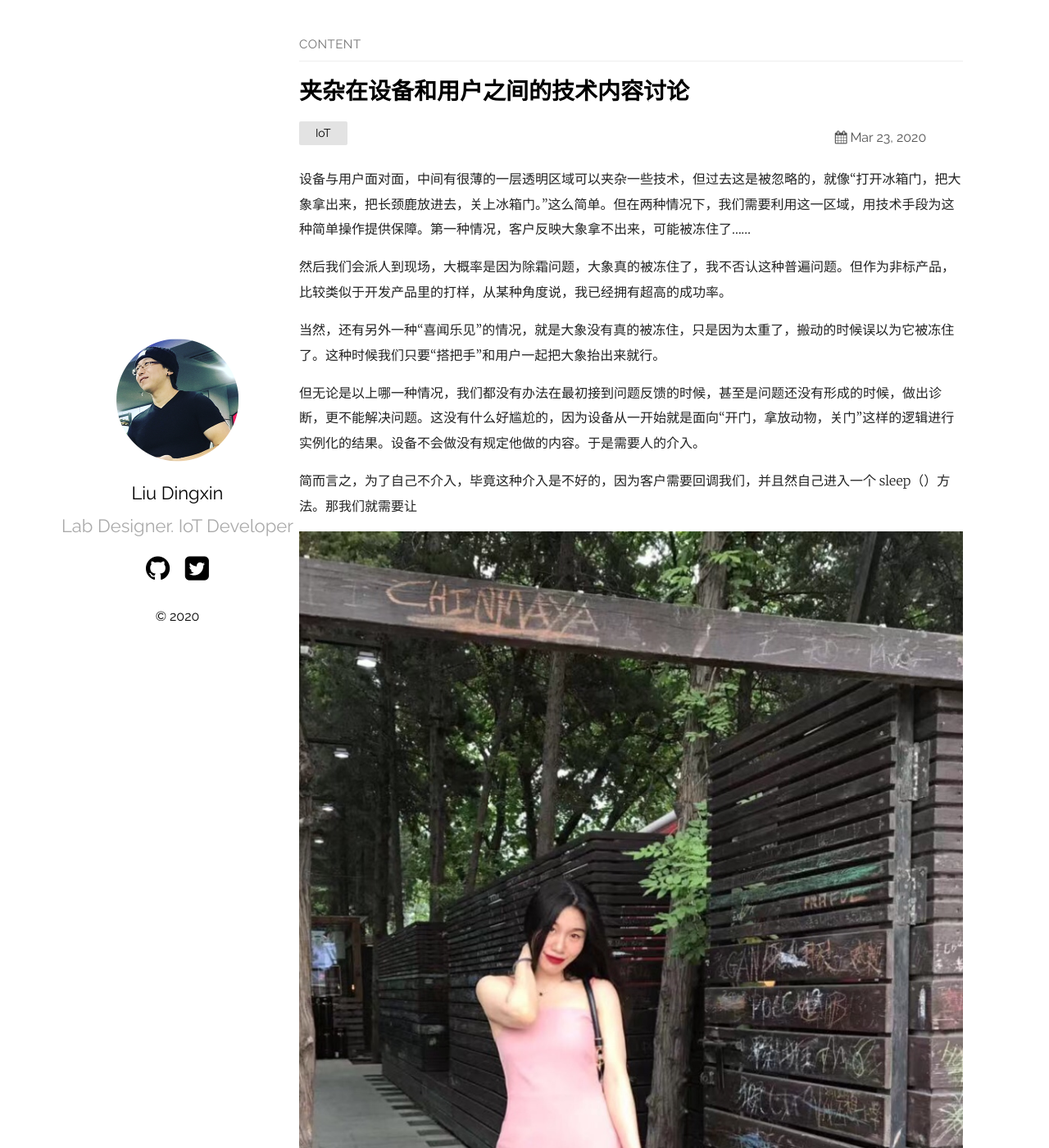
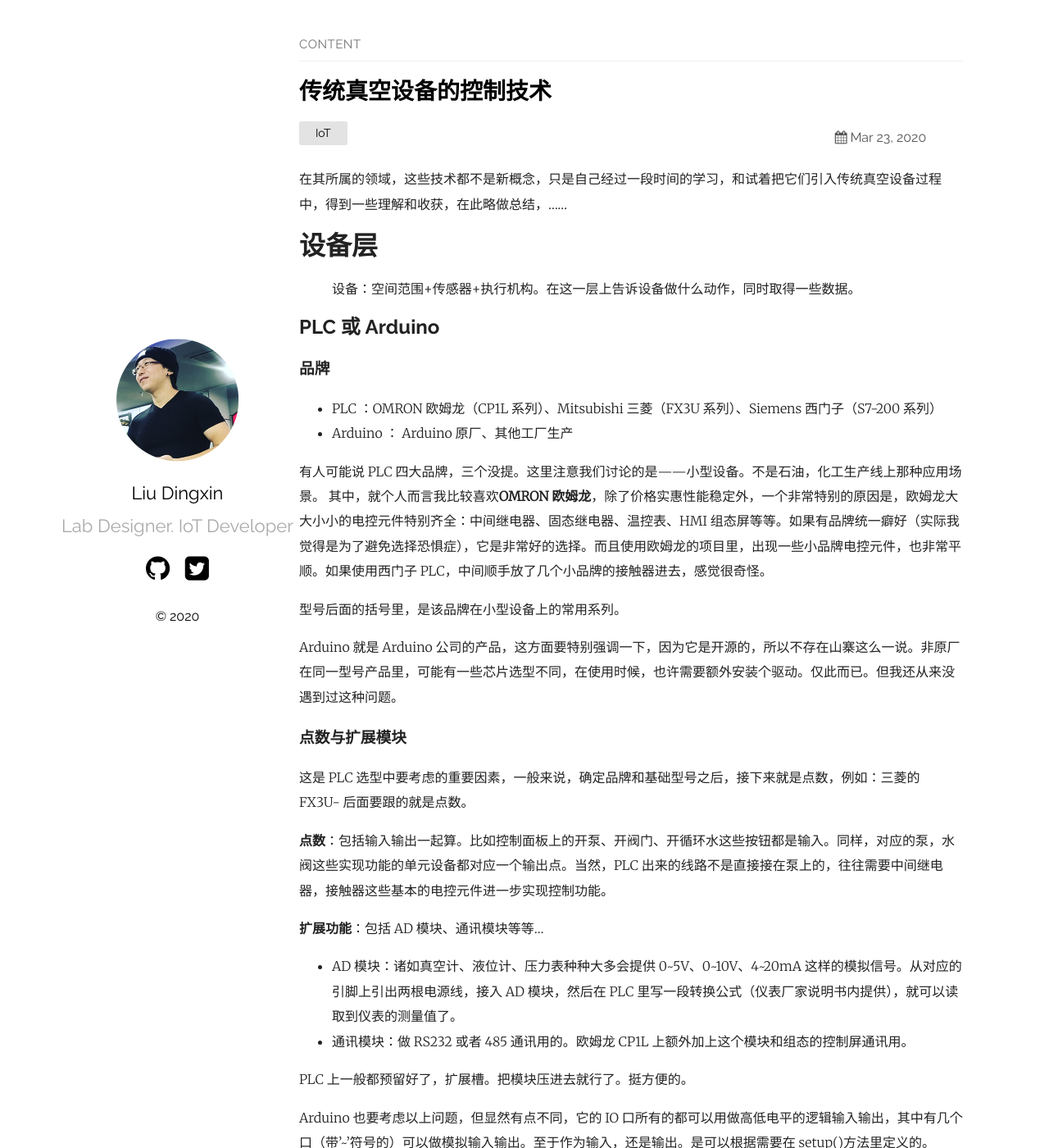
Before and after one commit to liudingxin/liudingxin.github.io, a Jekyll site: the page built from _posts/2020-03-23-Discuss_IoT_1.markdown, in a window 1280 px wide and 1400 px high. Shown: the whole window at 82% size. Built offline with Jekyll 4.4.1, drawn with Linux system fonts in a browser that asks for light colours; some of the changed text lies outside the part shown.

Commit message:
Update 2020-03-23-Discuss_IoT_1.markdown

````diff
--- a/_posts/2020-03-23-Discuss_IoT_1.markdown
+++ b/_posts/2020-03-23-Discuss_IoT_1.markdown
@@ -1,34 +1,96 @@
 ---
 layout: post
-title: "夹杂在设备和用户之间的技术内容讨论"
+title: "传统真空设备的控制技术"
 date: 2020-03-23 09:00:00 +0800
 categories: IoT
 ---
 
-设备与用户面对面，中间有很薄的一层透明区域可以夹杂一些技术，但过去这是被忽略的，就像“打开冰箱门，把大象拿出来，把长颈鹿放进去，关上冰箱门。”这么简单。但在两种情况下，我们需要利用这一区域，用技术手段为这种简单操作提供保障。第一种情况，客户反映大象拿不出来，可能被冻住了……
+在其所属的领域，这些技术都不是新概念，只是自己经过一段时间的学习，和试着把它们引入传统真空设备过程中，得到一些理解和收获，在此略做总结，……
 
 <!--excerpt-->
 
-然后我们会派人到现场，大概率是因为除霜问题，大象真的被冻住了，我不否认这种普遍问题。但作为非标产品，比较类似于开发产品里的打样，从某种角度说，我已经拥有超高的成功率。
+# 设备层
 
-当然，还有另外一种“喜闻乐见”的情况，就是大象没有真的被冻住，只是因为太重了，搬动的时候误以为它被冻住了。这种时候我们只要“搭把手”和用户一起把大象抬出来就行。
+> 设备：空间范围+传感器+执行机构。在这一层上告诉设备做什么动作，同时取得一些数据。
 
-但无论是以上哪一种情况，我们都没有办法在最初接到问题反馈的时候，甚至是问题还没有形成的时候，做出诊断，更不能解决问题。这没有什么好尴尬的，因为设备从一开始就是面向“开门，拿放动物，关门”这样的逻辑进行实例化的结果。设备不会做没有规定他做的内容。于是需要人的介入。
+## PLC 或 Arduino
 
-简而言之，为了自己不介入，毕竟这种介入是不好的，因为客户需要回调我们，并且然自己进入一个 sleep（）方法。那我们就需要让
+### 品牌
 
-![Jamilah](/assets/mm.jpg)
+- PLC ：OMRON 欧姆龙（CP1L 系列）、Mitsubishi 三菱（FX3U 系列）、Siemens 西门子（S7-200 系列）
+- Arduino ： Arduino 原厂、其他工厂生产
 
-```javascript
-const Razorpay = require("razorpay");
+有人可能说 PLC 四大品牌，三个没提。这里注意我们讨论的是——小型设备。不是石油，化工生产线上那种应用场景。
+其中，就个人而言我比较喜欢**OMRON 欧姆龙**，除了价格实惠性能稳定外，一个非常特别的原因是，欧姆龙大大小小的电控元件特别齐全：中间继电器、固态继电器、温控表、HMI 组态屏等等。如果有品牌统一癖好（实际我觉得是为了避免选择恐惧症），它是非常好的选择。而且使用欧姆龙的项目里，出现一些小品牌电控元件，也非常平顺。如果使用西门子 PLC，中间顺手放了几个小品牌的接触器进去，感觉很奇怪。
 
-let rzp = Razorpay({
-  key_id: "KEY_ID",
-  secret: "name"
-});
+型号后面的括号里，是该品牌在小型设备上的常用系列。
 
-// capture request
-rzp.capture(payment_id, cost).then(function(data) {
-  return 2;
-});
+Arduino 就是 Arduino 公司的产品，这方面要特别强调一下，因为它是开源的，所以不存在山寨这么一说。非原厂在同一型号产品里，可能有一些芯片选型不同，在使用时候，也许需要额外安装个驱动。仅此而已。但我还从来没遇到过这种问题。
+
+### 点数与扩展模块
+
+这是 PLC 选型中要考虑的重要因素，一般来说，确定品牌和基础型号之后，接下来就是点数，例如：三菱的 FX3U- 后面要跟的就是点数。
+
+**点数**：包括输入输出一起算。比如控制面板上的开泵、开阀门、开循环水这些按钮都是输入。同样，对应的泵，水阀这些实现功能的单元设备都对应一个输出点。当然，PLC 出来的线路不是直接接在泵上的，往往需要中间继电器，接触器这些基本的电控元件进一步实现控制功能。
+
+**扩展功能**：包括 AD 模块、通讯模块等等...
+
+- AD 模块：诸如真空计、液位计、压力表种种大多会提供 0~5V、0~10V、4~20mA 这样的模拟信号。从对应的引脚上引出两根电源线，接入 AD 模块，然后在 PLC 里写一段转换公式（仪表厂家说明书内提供），就可以读取到仪表的测量值了。
+- 通讯模块：做 RS232 或者 485 通讯用的。欧姆龙 CP1L 上额外加上这个模块和组态的控制屏通讯用。
+
+PLC 上一般都预留好了，扩展槽。把模块压进去就行了。挺方便的。
+
+Arduino 也要考虑以上问题，但显然有点不同，它的 IO 口所有的都可以用做高低电平的逻辑输入输出，其中有几个口（带'~'符号的）可以做模拟输入输出。至于作为输入，还是输出。是可以根据需要在 setup()方法里定义的。
+
+```arduino
+setup()
+{
+    pinMode(4,INPUT); //水位上限信号
+    pinMode(5,OUTPUT); //测试开关
+}
 ```
+
+当 Arduino 的输入输出口不够用的时候，大概的方法是用引脚更多的型号、用 CH595 芯片或者通过 ISP/I2C 串转并的方式，扩展。这个我专门写过一篇文章。【整理后连接放在这里】
+
+### 开发语言
+
+- PLC ： 梯形图（根据品牌不同，命令有区别）
+- Arduino ：混合{ C 与 C++ }的 C
+
+梯形图是一种图形编程语言，从继电器控制电路图演变而来。记住主要命令比如 LD、MOV 然后再记住一些固定的逻辑样式，相对比较容易上手。（说容易也是看着容易，在你精通之前没有什么东西真的容易，至少不能确定。）难点，我觉得是数字通讯时候取值，哪些值存在寄存器的位置，找到、测试，理解了好一会儿才明白。
+
+Arduino 的 C，学习一下 C 语言基础，理解 Arduino 的程序结构和一些与主板有关的语法，就可以开始编程了。接下来随着引入不同的硬件扩展模块，一般它们都带有自己的类库，学会调用类库，自己要处理的事情就始终不复杂。就像没有在程序中看到 main()函数。因为 Arduino 的 C 帮你把它放在 Arduino.h 里面了。再后来可以试着写一些自己的类库，控制自己设备里的特殊模块。这时候能体会到 C++的语法风格——声明与实现分别放在不同的文件里（.h & .cpp）。
+
+作为一个程序小白的我，到这里发现
+
+```arduino
+while(true)
+{
+
+}
+```
+
+这种程序逻辑，居然是自动化场景下普遍的。以上 PLC、Arduino 以及各种终端设备基本就是一个死循环，除非你关机才强制退出。
+
+### 成本
+
+- PLC ： 大几百块到三四千，根据品牌、点数、扩展模块不同。扩展模块几十，一百多块钱。
+- Arduino ：原厂 120 块，其他厂家 10 块到 50 块之间。各种扩展板几十块钱。
+
+（先写到这里，待续...）
+<br/>
+<br/>
+<br/>
+<br/>
+
+# HMI 人机界面
+
+## PLC 配套的组态屏、串口屏或者安卓屏
+
+# 上位机
+
+## 组态软件、或者用 .Net Core 写 WPF
+
+# Restful
+
+##
````
